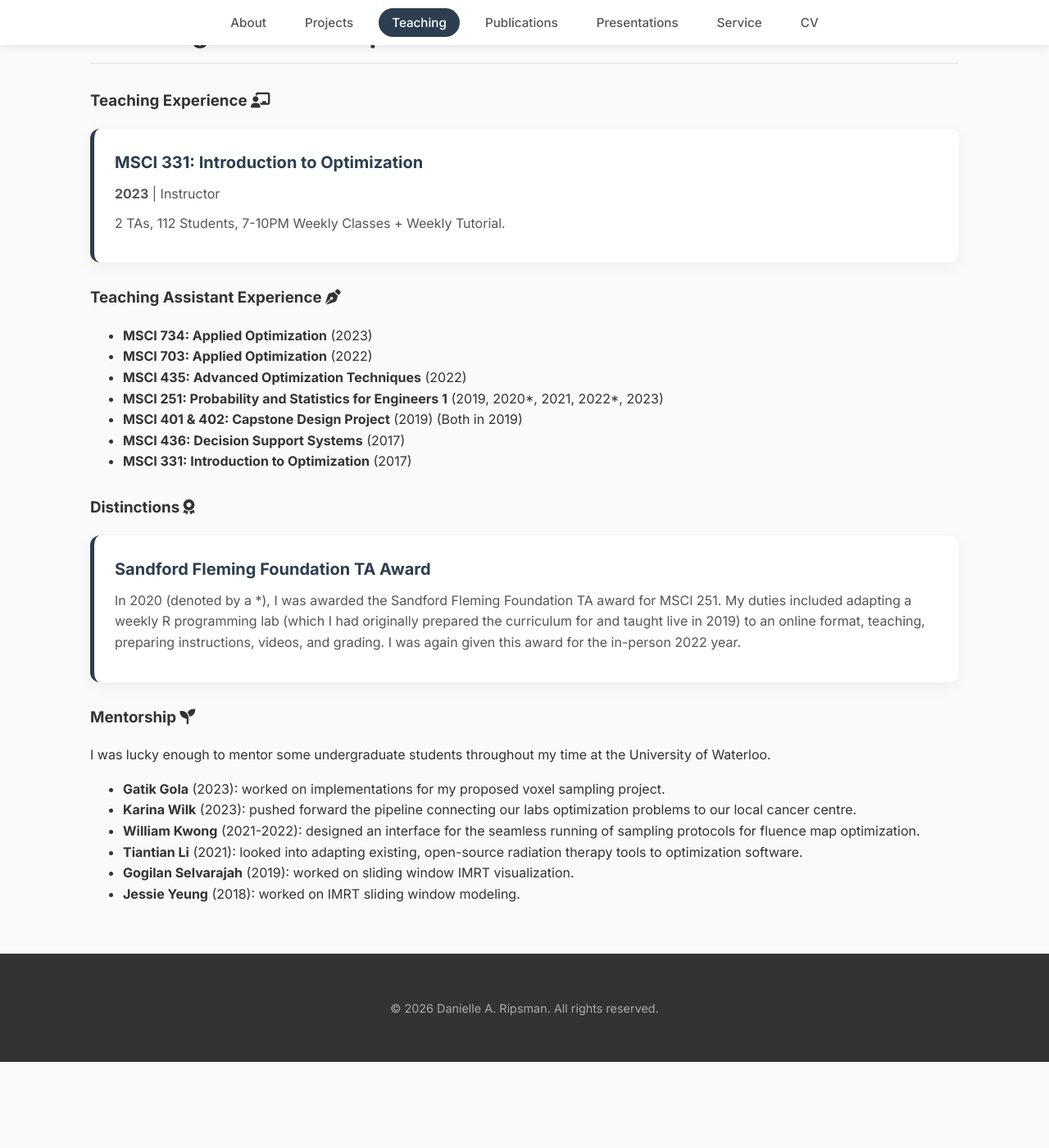
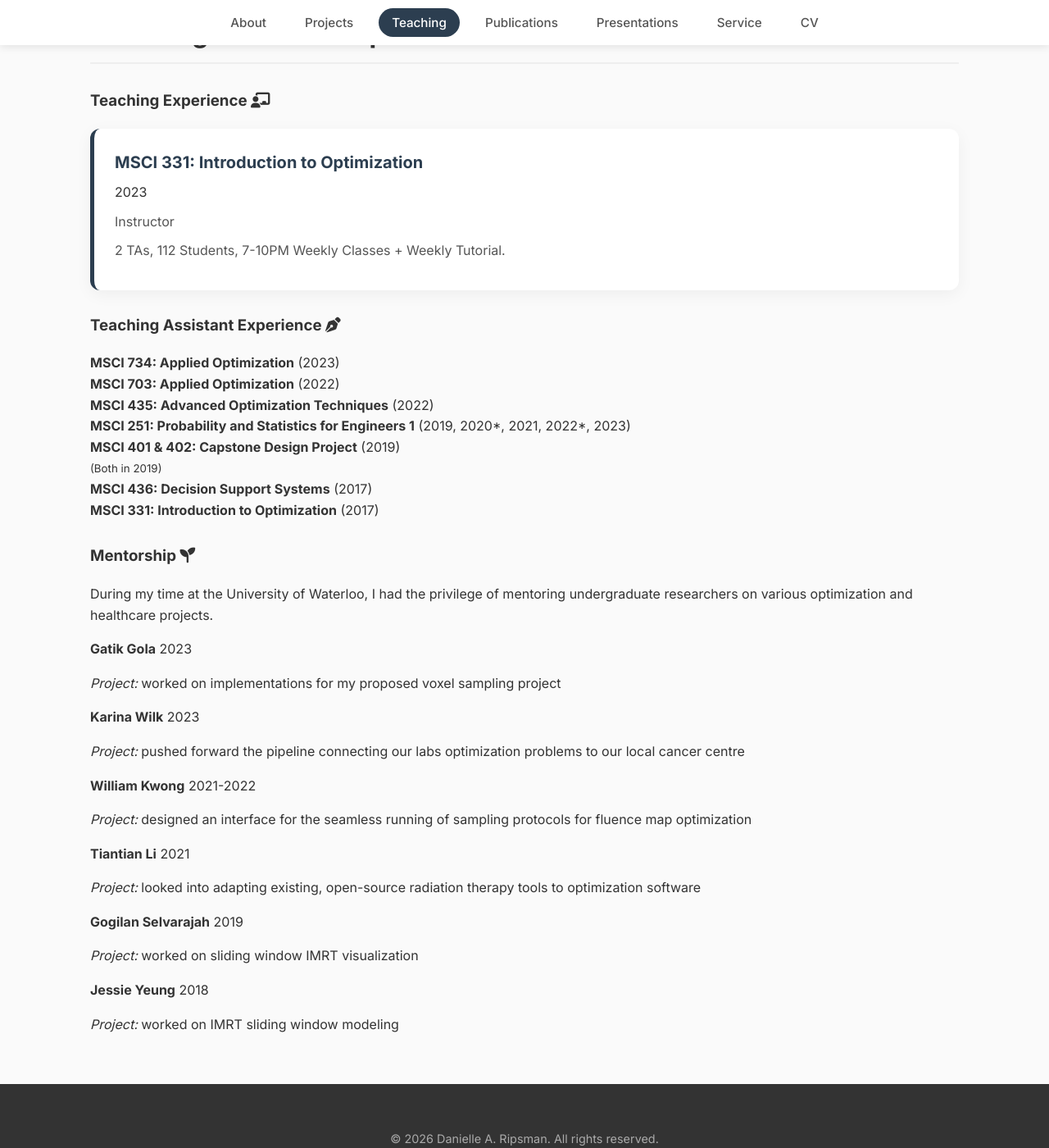
Before and after one commit to DaniRip/DaniRip.github.io, a Jekyll site: the page built from teaching.md, in a window 1280 px wide and 1400 px high, scrolled down 436 px. Shown: the whole window at 82% size. Built offline with Jekyll 4.4.1, drawn with Linux system fonts in a browser that asks for light colours; before the commit the page ends 1731 px from its top, so only the background shows below that.

Commit message:
Update teaching.md trying what gemini thinks is pretty...

```diff
--- a/teaching.md
+++ b/teaching.md
@@ -7,41 +7,38 @@ permalink: /teaching/
 ### Teaching Experience <i class="fas fa-chalkboard-user"></i>
 
 {% for job in site.data.teaching.teaching_experience %}
-<div class="card">
-    <h3>{{ job.course }}</h3>
-    <p><strong>{{ job.year }}</strong> | {{ job.role }}</p>
-    {% if job.details %}<p>{{ job.details }}</p>{% endif %}
+<div class="teaching-card card">
+    <div class="card-header">
+        <h3>{{ job.course }}</h3>
+        <span class="teaching-year">{{ job.year }}</span>
+    </div>
+    <p class="role-tag">{{ job.role }}</p>
+    {% if job.details %}<p class="details-text">{{ job.details }}</p>{% endif %}
 </div>
 {% endfor %}
 
 ### Teaching Assistant Experience <i class="fas fa-pen-nib"></i>
 
-<ul>
+<div class="ta-grid">
 {% for job in site.data.teaching.ta_experience %}
-    <li>
-        <strong>{{ job.course }}</strong> ({{ job.years | default: job.year }})
-        {% if job.details %} {{ job.details }} {% endif %}
-    </li>
+    <div class="ta-item">
+        <strong>{{ job.course }}</strong>
+        <span class="ta-year">({{ job.years | default: job.year }})</span>
+        {% if job.details %}<br><small>{{ job.details }}</small>{% endif %}
+    </div>
 {% endfor %}
-</ul>
-
-### Distinctions <i class="fas fa-award"></i>
-
-{% for item in site.data.teaching.distinctions %}
-<div class="card">
-    <h3>{{ item.title }}</h3>
-    <p>{{ item.description }}</p>
 </div>
-{% endfor %}
 
 ### Mentorship <i class="fas fa-seedling"></i>
 
-I was lucky enough to mentor some undergraduate students throughout my time at the University of Waterloo.
+<p class="mentorship-intro">During my time at the University of Waterloo, I had the privilege of mentoring undergraduate researchers on various optimization and healthcare projects.</p>
 
-<ul>
 {% for mentee in site.data.mentorship %}
-    <li>
-        <strong>{{ mentee.student }}</strong> ({{ mentee.year }}): {{ mentee.project }}.
-    </li>
+<div class="mentee-item">
+    <div class="mentee-header">
+        <strong>{{ mentee.student }}</strong>
+        <span class="mentee-year">{{ mentee.year }}</span>
+    </div>
+    <p class="mentee-project"><em>Project:</em> {{ mentee.project }}</p>
+</div>
 {% endfor %}
-</ul>
```
